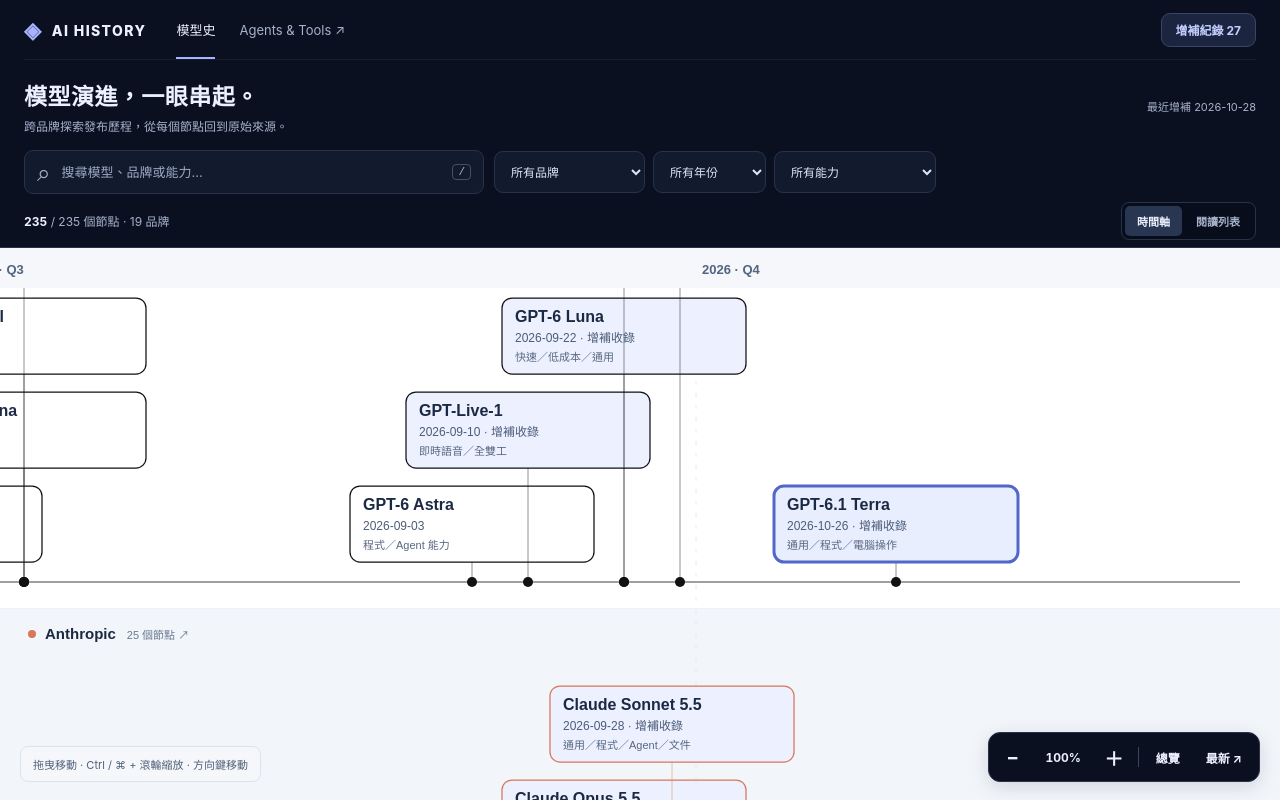
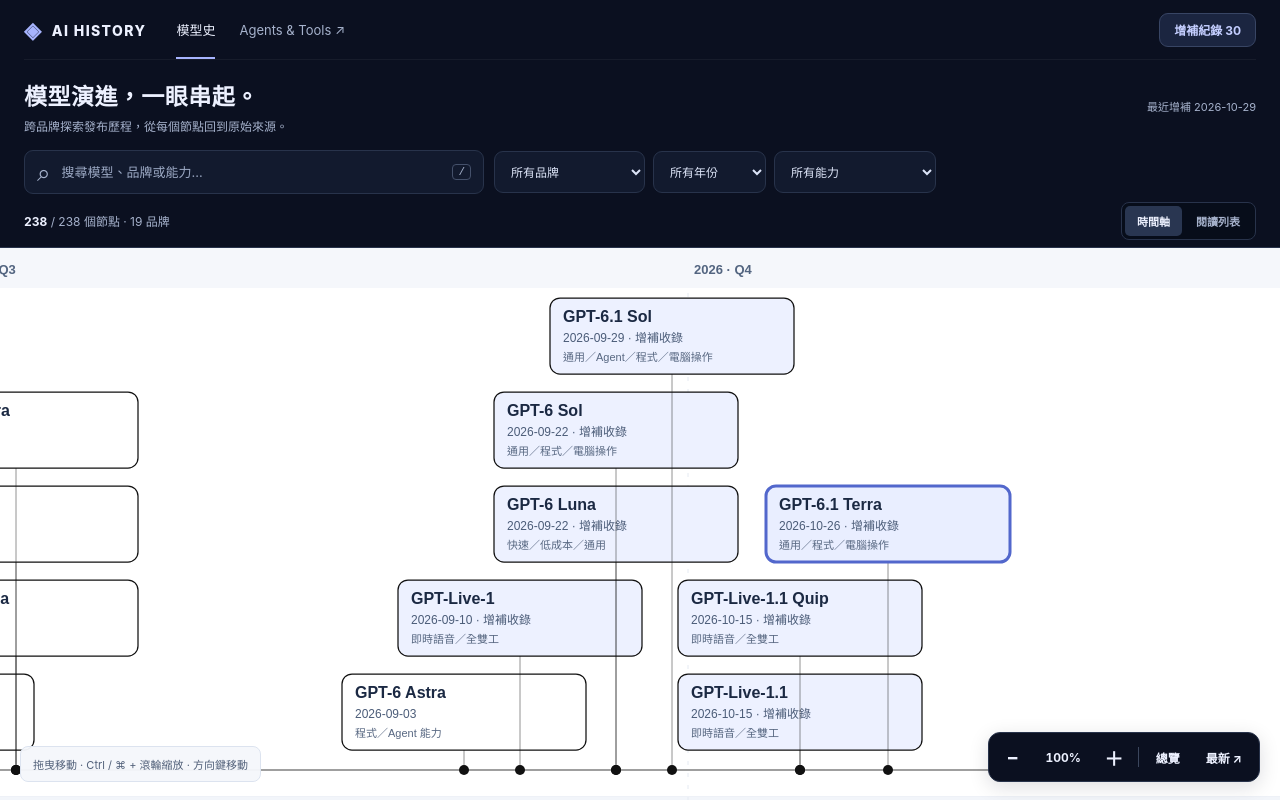
Before and after one commit to Janwiao/AI_HISTORY, a plain HTML site: page index.html in a window 1280 px wide. Drawn offline with Linux system fonts and the light colour scheme.

Commit message:
Add Gemini 4 Carbon and GPT-Live-1.1 voice history with verified rollout scope

```diff
--- a/assets/explorer.js
+++ b/assets/explorer.js
@@ -385,7 +385,7 @@
   async function load() {
     $('retryLoad').hidden = true;
     try {
-      manifest = await (await fetchChecked('data/updates.json?v=20261028-content1','更新資料')).json();
+      manifest = await (await fetchChecked('data/updates.json?v=20261029-content1','更新資料')).json();
       if (!Array.isArray(manifest.additions) || !D.parseDate(manifest.checkedAt)) throw Error('更新資料格式不正確');
       const base = parseBaseline(await (await fetchChecked(manifest.baselinePath,'歷史底稿')).text());
       const merged = D.merge(base,manifest.additions); rows = merged.rows;
--- a/data/updates.json
+++ b/data/updates.json
@@ -1,8 +1,8 @@
 {
   "schemaVersion": 1,
-  "checkedAt": "2026-10-28",
+  "checkedAt": "2026-10-29",
   "baselinePath": "archive/2026-10-01-base.html",
-  "note": "以 2026-10-01 更新前的網站作為歷史底稿，新增節點採官方／原廠來源確認。語音、翻譯、Embedding、影像等支線會標示類別，避免與通用旗艦升代混淆。 2026-10-26 為本批增補查核日期，不代表全部歷史節點已重新查核。 2026-10-28 僅增補 Genie 4；查核日期不代表所有歷史資料均已重驗。",
+  "note": "以 2026-10-01 更新前的網站作為歷史底稿，新增節點採官方／原廠來源確認。語音、翻譯、Embedding、影像等支線會標示類別，避免與通用旗艦升代混淆。 2026-10-26 為本批增補查核日期，不代表全部歷史節點已重新查核。 2026-10-28 僅增補 Genie 4；查核日期不代表所有歷史資料均已重驗。 2026-10-29 增補 Gemini 4 Carbon 與兩款 GPT-Live-1.1 語音模型；不代表全部歷史資料已重驗。",
   "additions": [
     {
       "vendor": "DeepSeek",
@@ -309,6 +309,39 @@
       "sources": [
         "https://deepmind.google/blog/genie-4-a-new-generation-of-world-simulation/"
       ]
+    },
+    {
+      "vendor": "Google",
+      "model": "Gemini 4 Carbon",
+      "date": "2026-10-28",
+      "category": "高階推理／長程工作流／資安",
+      "tags": "R/A/MM",
+      "note": "Google 10/28 公告的 Gemini 4 新模型，聚焦長程工程與資安防禦。公告表示本週起向部分資安防禦者提供，並透過 Fairwind Program 逐步擴大可信合作夥伴存取；開發者、企業與消費者產品全面存取仍待推出，不等同公開全面上線。",
+      "sources": [
+        "https://blog.google/innovation-and-ai/models-and-research/gemini-models/introducing-gemini-4-carbon/"
+      ]
+    },
+    {
+      "vendor": "OpenAI",
+      "model": "GPT-Live-1.1",
+      "date": "2026-10-15",
+      "category": "即時語音／全雙工",
+      "tags": "VOICE/MM",
+      "note": "GPT-Live-1 後繼語音模型，支援持續聆聽與回應。10/15 系統卡列為 Plus 及以上方案預設語音模型，包含 Codex 與 dots；這是語音支線，不是新 Agent 產品。",
+      "sources": [
+        "https://deploymentsafety.openai.com/gpt-live-1-1/"
+      ]
+    },
+    {
+      "vendor": "OpenAI",
+      "model": "GPT-Live-1.1 Quip",
+      "date": "2026-10-15",
+      "category": "即時語音／全雙工",
+      "tags": "VOICE/MM",
+      "note": "GPT-Live-1 mini 後繼語音模型；10/15 系統卡列為 Plus 及以上方案以外使用者的預設語音模型。與 GPT-Live-1.1 同屬語音支線，不推論 API 已全面提供。",
+      "sources": [
+        "https://deploymentsafety.openai.com/gpt-live-1-1/"
+      ]
     }
   ]
 }
--- a/index.html
+++ b/index.html
@@ -7,13 +7,13 @@
   <meta name="description" content="探索 AI 模型與版本的發展歷史。以品牌、年份與能力搜尋時間軸，查看發布日期、模型支線和原始來源。">
   <title>AI 模型族譜時間軸｜AI HISTORY</title>
   <link rel="stylesheet" href="assets/app.css?v=20261001-ux1">
-  <script src="assets/data.js?v=20261028-content1" defer></script>
+  <script src="assets/data.js?v=20261029-content1" defer></script>
   <link rel="stylesheet" href="assets/brand-evolution.css?v=20261001-brand1">
-  <script src="assets/brand-data.js?v=20261028-content1" defer></script>
+  <script src="assets/brand-data.js?v=20261029-content1" defer></script>
   <script src="assets/brand-evolution.js?v=20261001-brand1" defer></script>
   <link rel="stylesheet" href="assets/overview-magnifier.css?v=20261001-brand1">
   <script src="assets/overview-magnifier.js?v=20261001-brand1" defer></script>
-  <script src="assets/explorer.js?v=20261028-content1" defer></script>
+  <script src="assets/explorer.js?v=20261029-content1" defer></script>
 </head>
 <body>
 <a class="skip-link" href="#content">跳至模型內容</a>
```
Also changed, not shown: 7 other files.
